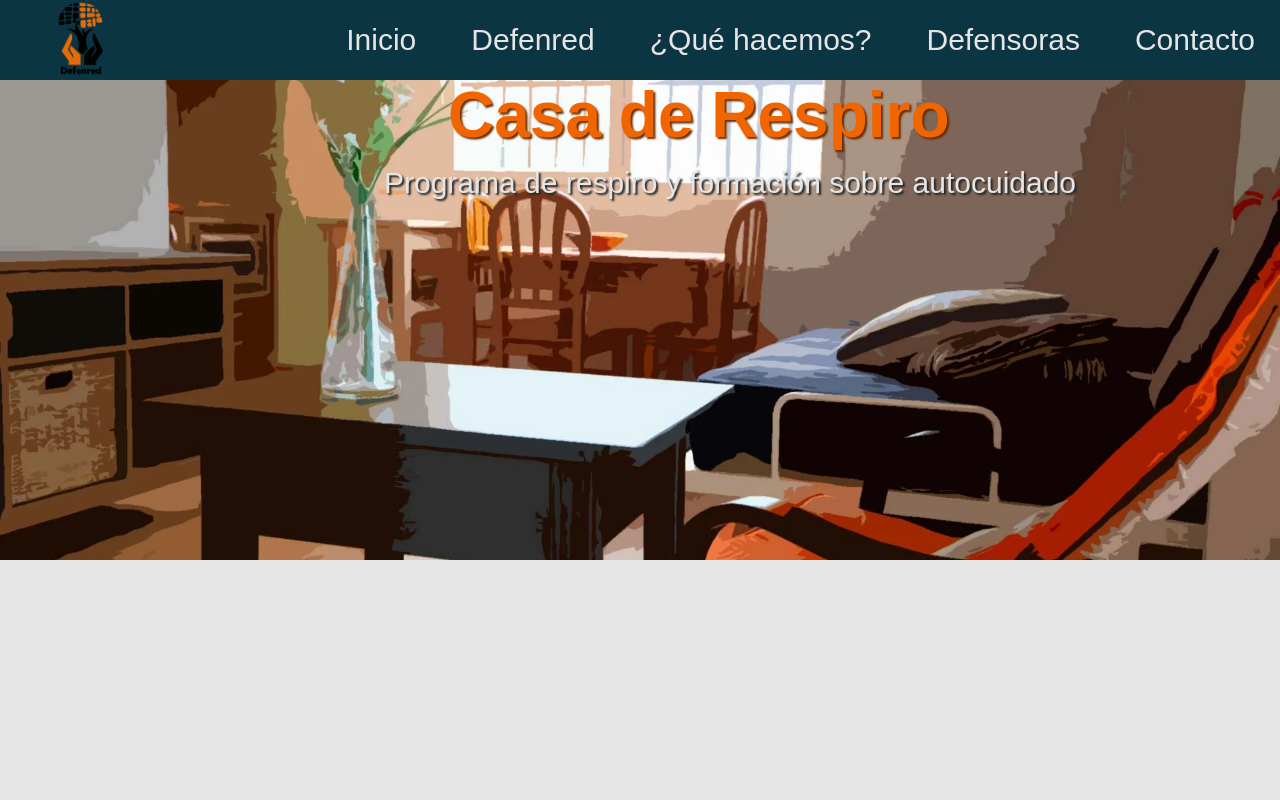
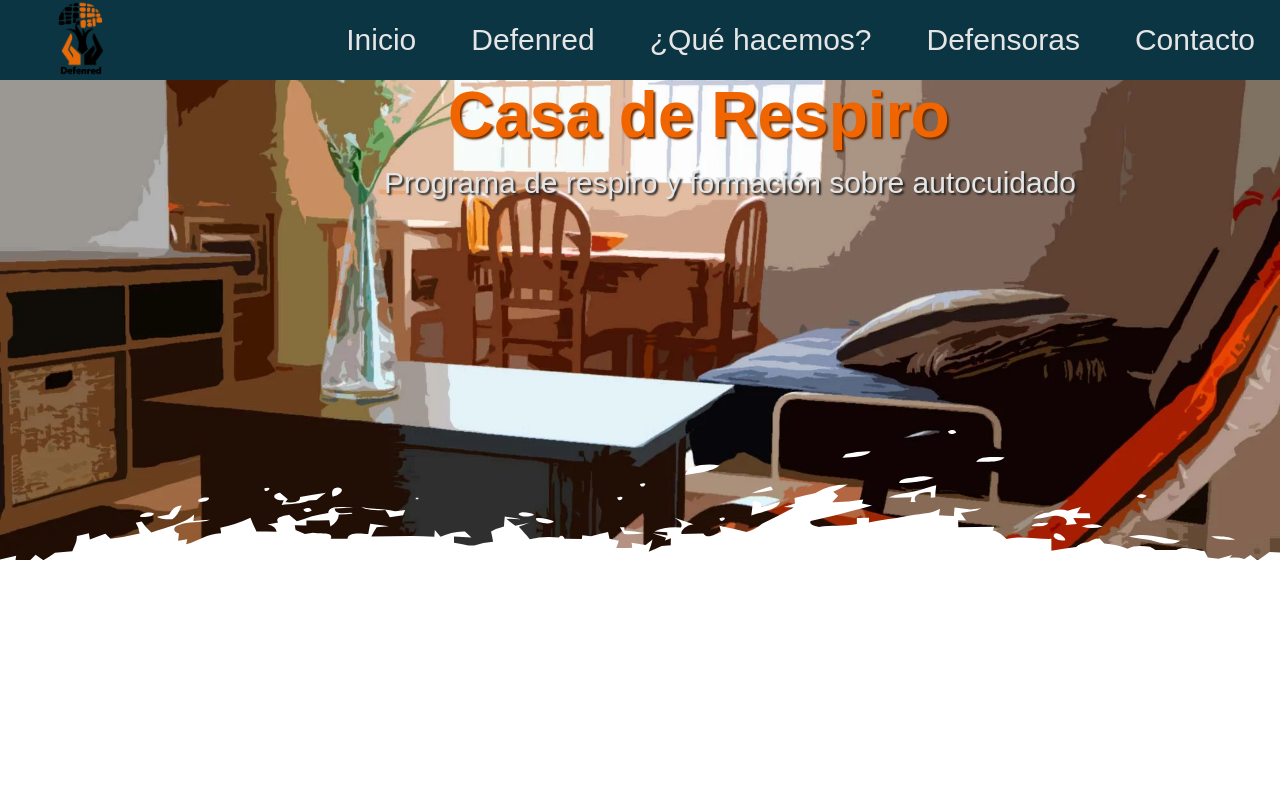
Before and after one commit to InkCapac/DANI_NODE, a React (Vite) app in the folder DEFENRED/: page /queHacemos in a window 1280 px wide. Shown: the top 800 px of the page. Built offline with nearby package versions, Linux system fonts and the light colour scheme.

Commit message:
Agregar estilos y contenido a la página "Que Hacemos", incluyendo un nuevo fondo y una imagen SVG.

```diff
--- a/DEFENRED/src/linkedPages/css_pages/queHacemos.css
+++ b/DEFENRED/src/linkedPages/css_pages/queHacemos.css
@@ -4,6 +4,9 @@
   --black: rgb(34, 34, 34);
   --blue: rgb(12, 53, 67);
   --gray: rgb(217, 217, 217);
+}
+body{
+    background-color: white;
 }
 .casaRespiro {
   width: 100%;
@@ -29,3 +32,9 @@
   left: 30%;
   bottom: 600px;
 }
+.olas{
+    width: 100%;
+    position: relative;
+    z-index: 1;
+    bottom: 400px;
+}
--- a/DEFENRED/src/linkedPages/queHacemos.tsx
+++ b/DEFENRED/src/linkedPages/queHacemos.tsx
@@ -1,15 +1,23 @@
-import Publicaciones from "./subLinked/Publicaciones";
 import Footer from "../componentes/Footer";
 import "./css_pages/queHacemos.css";
 
 const QueHacemos = () => {
   return (
-    <div> {/* Considera eliminar el id="root" si no es necesario */}
+    <div>
+      {" "}
+      {/* Considera eliminar el id="root" si no es necesario */}
       <main>
         <section>
-          <img className="casaRespiro" src="src/assets/img/casa_respiro.webp" alt="Imagen casa respiro"/>
+          <img
+            className="casaRespiro"
+            src="src/assets/img/casa_respiro.webp"
+            alt="Imagen casa respiro"
+          />
           <h1 className="textoNaranja">Casa de Respiro</h1>
-          <p className="textoBlanco">Programa de respiro y formación sobre autocuidado</p>
+          <p className="textoBlanco">
+            Programa de respiro y formación sobre autocuidado
+          </p>
+          <img className="olas" src="src/assets/img/descarga.svg" alt="" />
         </section>
       </main>
       <Footer />
```
Also changed, not shown: DEFENRED/src/assets/img/descarga.svg (added).
